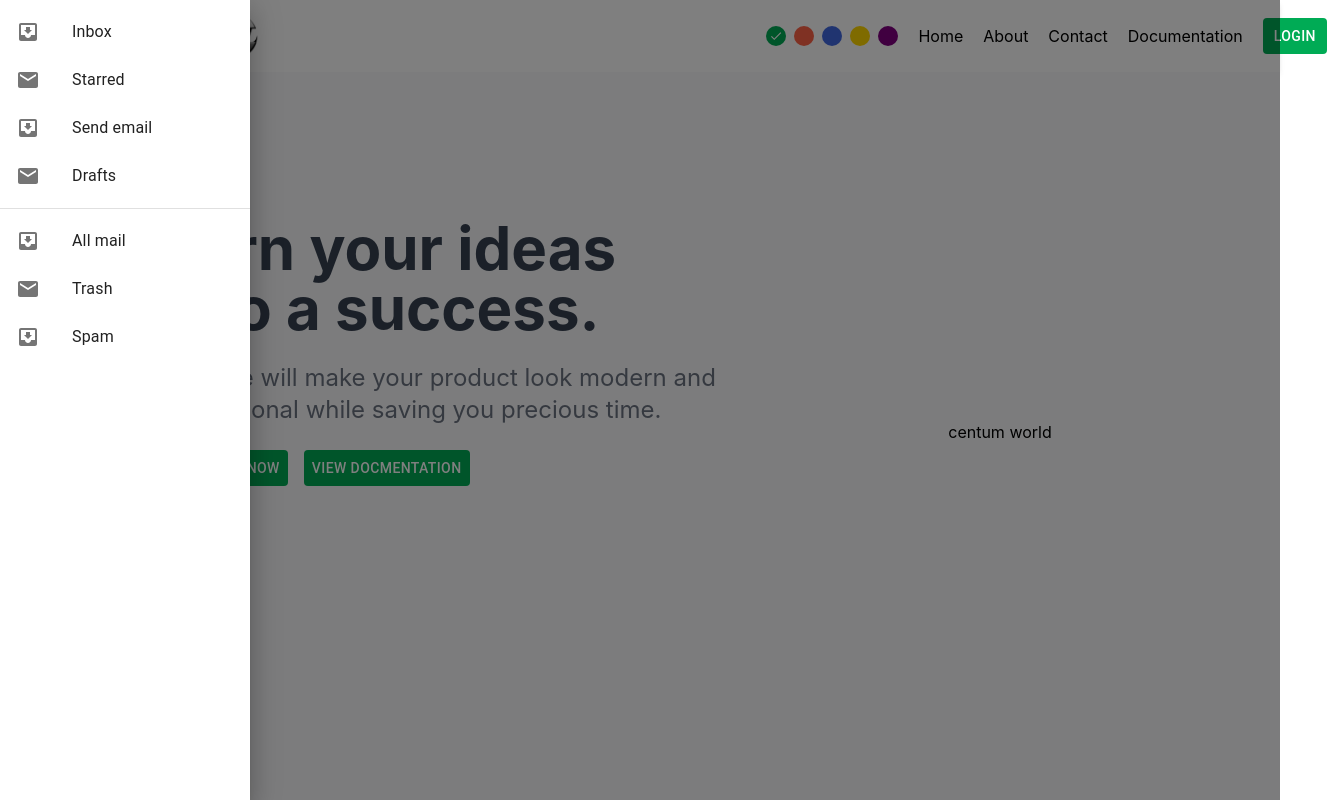
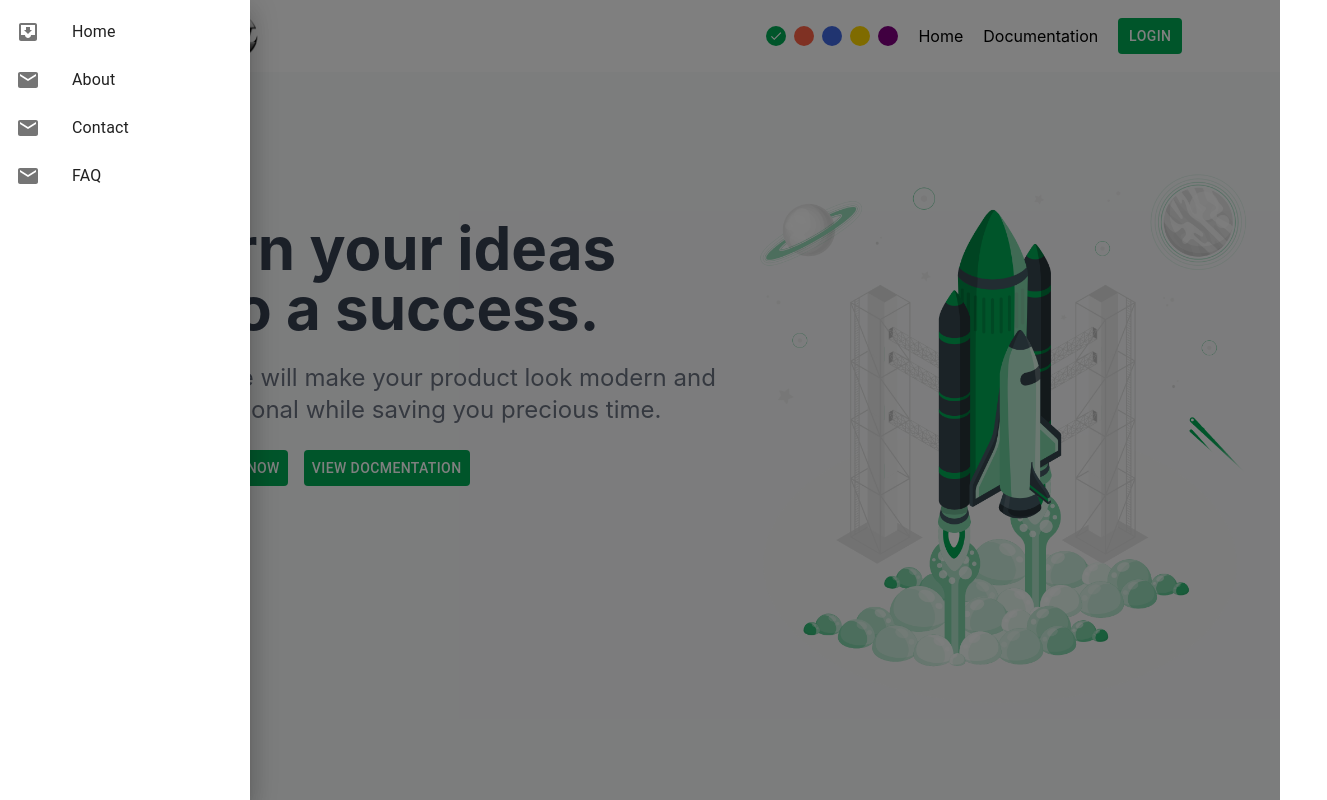
Before and after one commit to centum-world/mining-rig-portfolio, a React (Vite) app: page / in a window 1280 px wide. Both pictures are taken after a click on the button 176 px from the left and 36 px from the top of the page. Shown: the whole page, 1327 px wide, since content can reach past the window. Built offline with nearby package versions, Linux system fonts and the light colour scheme.

Commit message:
drawer added

```diff
--- a/src/common/Drawer.jsx
+++ b/src/common/Drawer.jsx
@@ -3,7 +3,6 @@ import Box from "@mui/material/Box";
 import Drawer from "@mui/material/Drawer";
 import Button from "@mui/material/Button";
 import List from "@mui/material/List";
-import Divider from "@mui/material/Divider";
 import ListItem from "@mui/material/ListItem";
 import ListItemButton from "@mui/material/ListItemButton";
 import ListItemIcon from "@mui/material/ListItemIcon";
@@ -12,13 +11,16 @@ import InboxIcon from "@mui/icons-material/MoveToInbox";
 import MailIcon from "@mui/icons-material/Mail";
 import MenuIcon from "@mui/icons-material/Menu";
 import ClearIcon from "@mui/icons-material/Clear";
+import { Link, useNavigate } from "react-router-dom";
 
 export default function TemporaryDrawer() {
   const [state, setState] = React.useState({
     left: false,
   });
 
-  const toggleDrawer = (anchor, open) => (event) => {
+  const navigate = useNavigate();
+
+  const toggleDrawer = (open) => (event) => {
     if (
       event.type === "keydown" &&
       (event.key === "Tab" || event.key === "Shift")
@@ -26,37 +28,29 @@ export default function TemporaryDrawer() {
       return;
     }
 
-    setState({ ...state, [anchor]: open });
+    setState({ ...state, left: open });
   };
 
   const list = () => (
     <Box
       sx={{ width: 250 }}
       role="presentation"
-      onClick={toggleDrawer("left", false)}
-      onKeyDown={toggleDrawer("left", false)}
+      onClick={toggleDrawer(false)}
+      onKeyDown={toggleDrawer(false)}
     >
       <List>
-        {["Inbox", "Starred", "Send email", "Drafts"].map((text, index) => (
-          <ListItem key={text} disablePadding>
-            <ListItemButton>
+        {[
+          { text: "Home", path: "/" },
+          { text: "About", path: "/about" },
+          { text: "Contact", path: "/contact" },
+          { text: "FAQ", path: "/faq" },
+        ].map((item) => (
+          <ListItem key={item.text} disablePadding>
+            <ListItemButton component={Link} to={item.path}>
               <ListItemIcon>
-                {index % 2 === 0 ? <InboxIcon /> : <MailIcon />}
+                {item.text === "Home" ? <InboxIcon /> : <MailIcon />}
               </ListItemIcon>
-              <ListItemText primary={text} />
-            </ListItemButton>
-          </ListItem>
-        ))}
-      </List>
-      <Divider />
-      <List>
-        {["All mail", "Trash", "Spam"].map((text, index) => (
-          <ListItem key={text} disablePadding>
-            <ListItemButton>
-              <ListItemIcon>
-                {index % 2 === 0 ? <InboxIcon /> : <MailIcon />}
-              </ListItemIcon>
-              <ListItemText primary={text} />
+              <ListItemText primary={item.text} />
             </ListItemButton>
           </ListItem>
         ))}
@@ -66,13 +60,16 @@ export default function TemporaryDrawer() {
 
   return (
     <div>
-      <Button sx={{ color: "gray", fontWeight:"900" }} onClick={toggleDrawer("left", true)}>
+      <Button
+        sx={{ color: "gray", fontWeight: "900" }}
+        onClick={toggleDrawer(true)}
+      >
         {state.left ? <ClearIcon /> : <MenuIcon />}
       </Button>
       <Drawer
         anchor="left"
         open={state.left}
-        onClose={toggleDrawer("left", false)}
+        onClose={toggleDrawer(false)}
       >
         {list()}
       </Drawer>
--- a/src/common/Header.jsx
+++ b/src/common/Header.jsx
@@ -72,12 +72,6 @@ const Header = () => {
         <Link to="/" className="cursor-pointer">
           Home
         </Link>
-        <Link to="/about" className="cursor-pointer">
-          About
-        </Link>
-        <Link to="/contact" className="cursor-pointer">
-          Contact
-        </Link>
         <Link to="/documentation" className="cursor-pointer">
           Documentation
         </Link>
--- a/src/pages/Heropage.jsx
+++ b/src/pages/Heropage.jsx
@@ -1,6 +1,7 @@
 import { Button } from "@mui/material";
 import React from "react";
 import { useDispatch, useSelector } from "react-redux";
+import rocket from "../assets/png/rocket.png";
 
 const Heropage = () => {
   const [anchorEl, setAnchorEl] = React.useState(null);
@@ -48,8 +49,8 @@ const Heropage = () => {
           </div>
         </div>
       </div>
-      <div className="flex-1 flex items-center justify-center">
-        centum world
+      <div className="flex-1 flex items-center justify-center max-w-">
+        <img  src={rocket} alt="heroImg"  />
       </div>
     </section>
   );
```
Also changed, not shown: src/assets/png/rocket.png (added).
